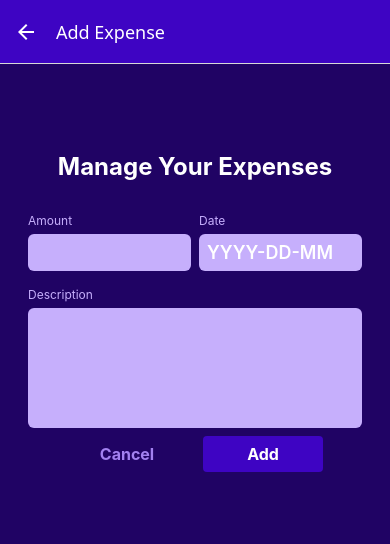
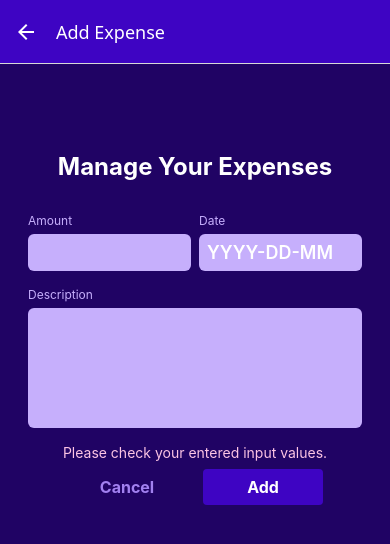
Before and after one commit to snadi043/EXPENSE-CALCULATOR, a React Native app: screen /ManageExpenses in a window 390 px wide. Shown: the top 544 px of the page. Built offline with nearby package versions, Linux system fonts and the light colour scheme.

Commit message:
Created the conditional error messages and styles based on the valid states of the input values.

```diff
--- a/components/ManageExpenses/ManageExpenseForm.js
+++ b/components/ManageExpenses/ManageExpenseForm.js
@@ -3,15 +3,31 @@ import {View, StyleSheet, Text, Alert} from 'react-native';
 import ManageInput from './ManageInput';
 import Button from '../UI/Button';
 import { getFormattedDate } from '../../utilities/date';
+import { GlobalColors } from '../../constants/colors';
 
 function ManageExpenseForm({onCancel, submitHandlerLabel, onSubmit, defaultInputValues}){
 
      //using the useState() hook to manage the form wide state with the generic procedure and
      // setting an object with empty strings as an initial state values to all the values which are expected to handle later.
-        const [inputValues, setInputValues] = useState({
-            amount: defaultInputValues ? defaultInputValues.amount.toString() : '',
-            date: defaultInputValues ? getFormattedDate(defaultInputValues.date) : '',
-            description: defaultInputValues ? defaultInputValues.description : '',
+        const [inputs, setInputs] = useState({
+
+            //In the State instead of passing the initial empty string we can also pass an object,
+            // in this case it will be an object for amount, date and description with properties
+            // like value and isValid to make the validations to check whether the values are empty and valid
+            // and also to manage to display the values for updating when clicked on the individual list item.
+
+            amount: {
+                value: defaultInputValues ? defaultInputValues.amount.toString() : '',
+                isValid : true,
+            },
+            date: {
+                value: defaultInputValues ? getFormattedDate(defaultInputValues.date) : '',
+                isValid : true,
+            },
+            description: {
+                value: defaultInputValues ? defaultInputValues.description : '',
+                isValid: true,
+            }
         });
 
         //configuring single function to manage all the state changes by identifying the required state modifications.
@@ -19,20 +35,19 @@ function ManageExpenseForm({onCancel, submitHandlerLabel, onSubmit, defaultInput
         function inputValuesChangeHandler(inputIdentifier, enteredValues){
             // In this changeHandler function we manage the state using the setState()
             // function which is done immutably based on the previous state.
-            setInputValues((currentInputValue) => {
+            setInputs((currentInputs) => {
                 return {
-                    ...currentInputValue,
-                    [inputIdentifier]: enteredValues,
-            }
-        }
-        );
+                    ...currentInputs,
+                    [inputIdentifier]: {value: enteredValues, isValid: true},
+            };
+        });
         }
 
         function submitHandler(){
             const expenseData = {
-             amount: +inputValues.amount,
-             date: new Date(inputValues.date),
-             description: inputValues.description
+             amount: +inputs.amount.value,
+             date: new Date(inputs.date.value),
+             description: inputs.description.value,
             };
 
             const amountIsValid = !isNaN(expenseData.amount) && expenseData.amount > 0;
@@ -40,12 +55,20 @@ function ManageExpenseForm({onCancel, submitHandlerLabel, onSubmit, defaultInput
             const descriptionIsValid = expenseData.description.trim().length > 0;
 
             if(!amountIsValid || !dateIsValid || !descriptionIsValid){
-                Alert.alert('please enter valid input values');
+                // Alert.alert('please enter valid input values');
+                setInputs((currentInputs) => {
+                   return{
+                    amount : {value: currentInputs.amount.value, isValid: amountIsValid},
+                    date: {value: currentInputs.date.value, isValid: dateIsValid},
+                    description: {value: currentInputs.description.value, isValid: descriptionIsValid}
+                   }
+                })
                 return;
             }
 
             onSubmit(expenseData);
          }
+    const formIsValid = !inputs.amount.value || !inputs.date.value || !inputs.description.value;
 
     return (
         <View style={styles.formContainer}>
@@ -53,35 +76,39 @@ function ManageExpenseForm({onCancel, submitHandlerLabel, onSubmit, defaultInput
             <View style={styles.rowContainer}>
                 <ManageInput label="Amount"
                     style={styles.input}
+                    invalid = {!inputs.amount.isValid}
                         textInputConfig={{
                             KeyboardType: 'decimal-pad',
                             // using the bind() method to handle the future changes when the amount input filed is changed.
                             onChangeText: inputValuesChangeHandler.bind(this, 'amount'),
-                            value: inputValues.amount,
+                            value: inputs.amount.value,
                         }}
                     />
                     <ManageInput label="Date"
                         style={styles.input}
+                        invalid = {!inputs.date.isValid}
                         textInputConfig={{
                             KeyboardType: 'default',
                             maxLength: 10,
                             placeholder: 'YYYY-DD-MM',
                             // using the bind() method to handle the future changes when the date input filed is changed.
                             onChangeText: inputValuesChangeHandler.bind(this, 'date'),
-                            value: inputValues.date
+                            value: inputs.date.value,
                         }
                         }
                     />
             </View>
 
             <ManageInput label="Description"
+                invalid = {!inputs.description.isValid}
                 textInputConfig={{
                     multiline: true,
                     // using the bind() method to handle the future changes when the description input filed is changed.
                     onChangeText: inputValuesChangeHandler.bind(this, 'description'),
-                    value: inputValues.description
+                    value: inputs.description.value,
                 }}
             />
+            {formIsValid && <Text style={styles.errorText}>Please check your entered input values.</Text>}
             <View style={styles.buttonsContainer}>
                 <Button style={styles.button} mode="flat" onPress={onCancel}>Cancel</Button>
                 <Button style={styles.button} onPress={submitHandler}>{submitHandlerLabel}</Button>
@@ -118,5 +145,12 @@ const styles = StyleSheet.create({
     button:{
         marginHorizontal: 8,
         minWidth: 120,
+    },
+    errorText:{
+        textAlign: 'center',
+        color: GlobalColors.colors.error50,
+        padding: 8
     }
+
+
 });
--- a/components/ManageExpenses/ManageInput.js
+++ b/components/ManageExpenses/ManageInput.js
@@ -1,7 +1,7 @@
 import {View, TextInput, Text, StyleSheet} from 'react-native';
 import {GlobalColors} from '../../constants/colors';
 
-function ManageInput({label, textInputConfig, style}){
+function ManageInput({label, textInputConfig, style, invalid}){
 
     const inputStyles = [styles.textInput];
 
@@ -9,9 +9,13 @@ function ManageInput({label, textInputConfig, style}){
         inputStyles.push(styles.multiline);
     }
 
+    if(invalid){
+        inputStyles.push(styles.inValidInput);
+    }
+
     return (
         <View style={[styles.inputContainer, style]}>
-            <Text style={styles.label}>{label}</Text>
+            <Text style={[styles.label, invalid && styles.inValidLabel]}>{label}</Text>
             <TextInput style={inputStyles} {...textInputConfig}/>
         </View>
     )
@@ -40,5 +44,11 @@ const styles=StyleSheet.create({
     multiline:{
         minHeight: 120,
         textAlignVertical: 'top',
+    },
+    inValidLabel:{
+        color: GlobalColors.colors.error500,
+    },
+    inValidInput:{
+        backgroundColor: GlobalColors.colors.error50,
     }
 });
```
